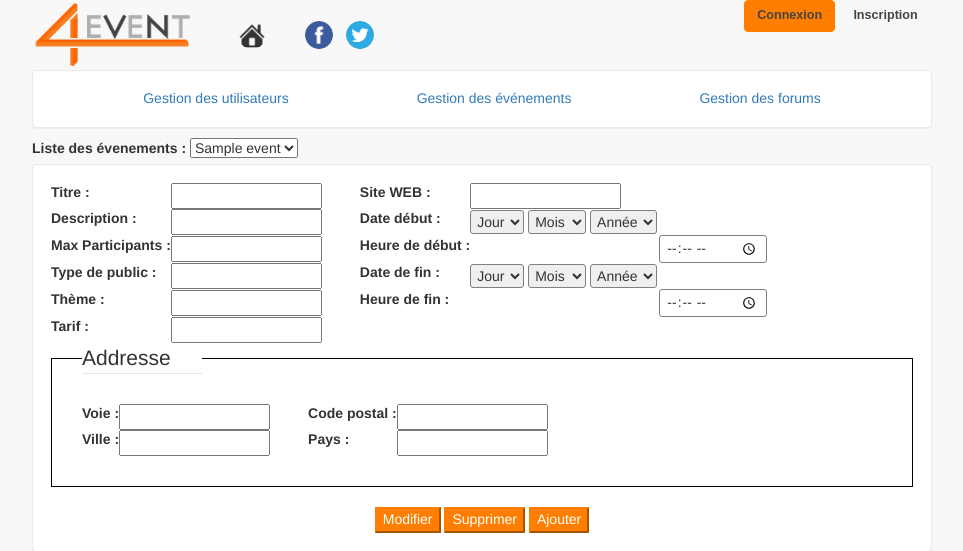
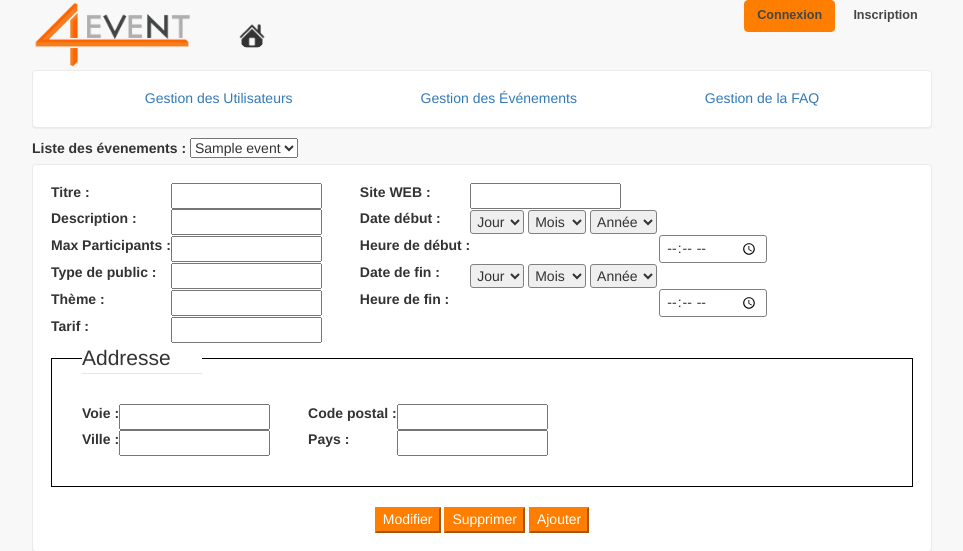
Before and after one commit to Zawartek/4event, a PHP site: template Vue/Admin/gestionEvent.php in a window 1280 px wide. Shown: the top 551 px of the page, without its empty margins (158-1121 px from the left). Run offline with PHP 8.4, Linux system fonts and the light colour scheme; the template is opened without the code that fills it: most values are stand-ins (such as "Sample title", 1, 10 or a date in 2020); some libraries are stand-ins or nearby versions.

Commit message:
Modif diverses
suppression réseaux sociaux header
regex mdp inscription ajoutée
correction nom partie backoffice

```diff
--- a/Vue/Admin/menuAdmin.php
+++ b/Vue/Admin/menuAdmin.php
@@ -13,9 +13,9 @@ and open the template in the editor.
     </head>
     <body>
         <div id="menuAdmin" class="cadre">
-        <a href="index.php?controle=admin&action=afficherPageAdminGU">Gestion des utilisateurs</a>
-        <a href="index.php?controle=admin&action=afficherPageAdminGE">Gestion des événements</a>
-        <a href="index.php?controle=admin&action=afficherPageAdminGF">Gestion des forums</a>
+        <a href="index.php?controle=admin&action=afficherPageAdminGU">Gestion des Utilisateurs</a>
+        <a href="index.php?controle=admin&action=afficherPageAdminGE">Gestion des Événements</a>
+        <a href="index.php?controle=admin&action=afficherPageAdminGF">Gestion de la FAQ</a>
 
         </div>
     </body>
--- a/Vue/header.php
+++ b/Vue/header.php
@@ -71,8 +71,6 @@
     <div style="display: block; ">
         <a href="index.php"><img src="./Vue/img/logo.png" height="70px" style="margin-right: 25px;"></a>
         <a class="lien-reseau" href="index.php" style="margin-right:30px;"><img class="logo-reseau" src="./Vue/img/2435.png" alt="home"></a>
-        <a class="lien-reseau" href="https://www.facebook.com/ISEP4event/" target="_blank"><img class="logo-reseau" src="./Vue/img/facebook.png" alt="facebook"></a>
-        <a class="lien-reseau" href="#"><img class="logo-reseau" src="./Vue/img/twitter.png" alt="twitter"></a>
 
     <?php
     if (isset($_SESSION['prenom_nom']))
--- a/Vue/inscription.php
+++ b/Vue/inscription.php
@@ -67,7 +67,7 @@
                 var desactivationInscription = 0;
 
                 // On créé un tableau contenant tous nos inputs
-                var inputs = [nom, prenom, email, voie, codepostal, ville, pays, mdp];
+                var inputs = [nom, prenom, email, voie, codepostal, ville, pays];
 
                 // On parcours notre tableau
                 for (var i = 0, c = inputs.length; i < c; i++)
@@ -75,6 +75,14 @@
                     if (inputs[i].value == "") ( desactivationInscription = 1 )
                     inputs[i].style.borderColor = (inputs[i].value == "") ? "red" : "black";
                 }
+
+                if (!mdp.value.match(/^(?=.*[0-9])(?=.*[a-z])(?=.*[A-Z])([a-zA-Z0-9]{8,})$/))
+                {
+                   desactivationInscription = 1;
+                   mdp.style.borderColor = "red";
+                }
+                else
+                    mdp.style.borderColor = "black";
 
                 var cguText = document.getElementById("cguText");
                 var cguLink = document.getElementById("cguLink");
@@ -157,8 +165,7 @@
                 </div>
 
                 <label for="mdp">Mot de passe* :</label>
-                <input type="password" name="mdp" id="mdp" class="input"><br>
-
+                <input type="password" name="mdp" id="mdp" class="input" title="Doit contenir au moins : un nombre, une majuscule et une minuscule et au moins 8 caractères"><br>
                 <input type="radio" checked="checked" name="sexe" Value="0" id="femme">
                 <label for="femme" style="width: auto">Femme</label>
                 <input type="radio" name="sexe" value="1" id="homme">
```
